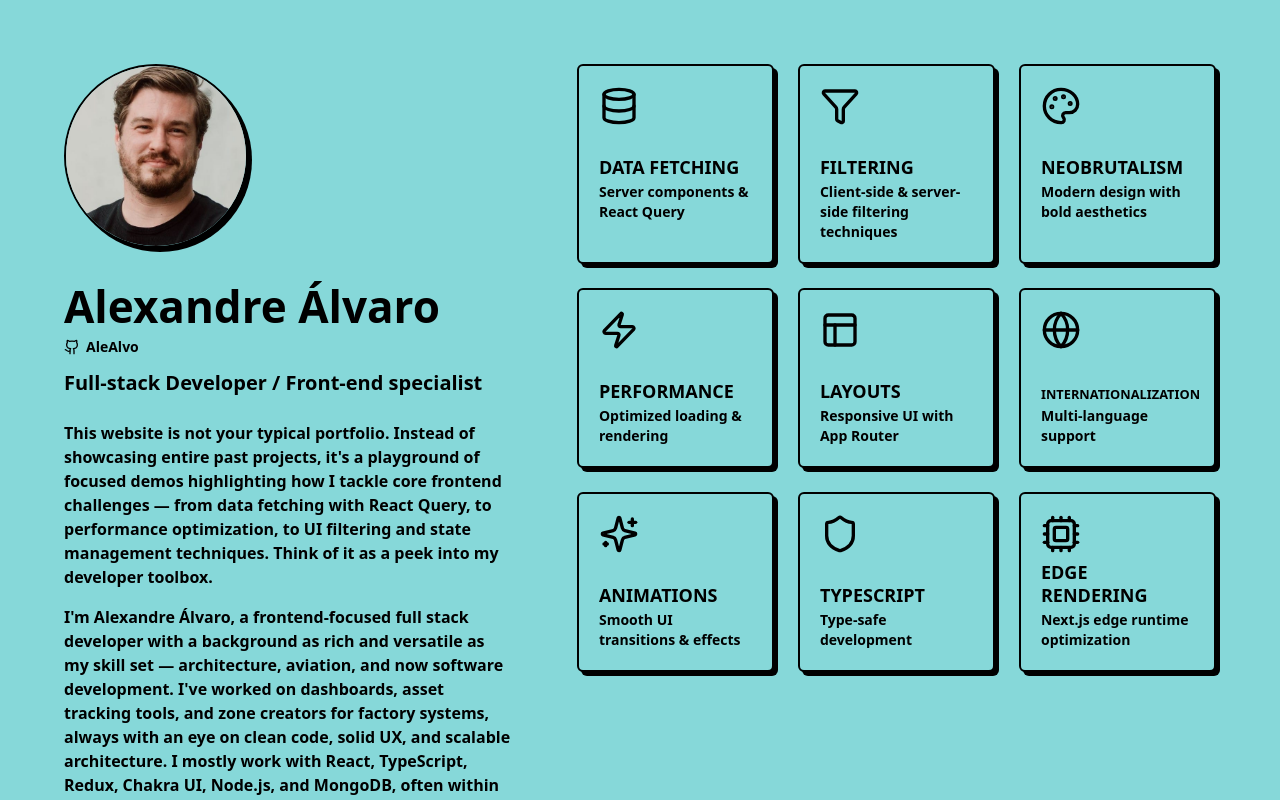
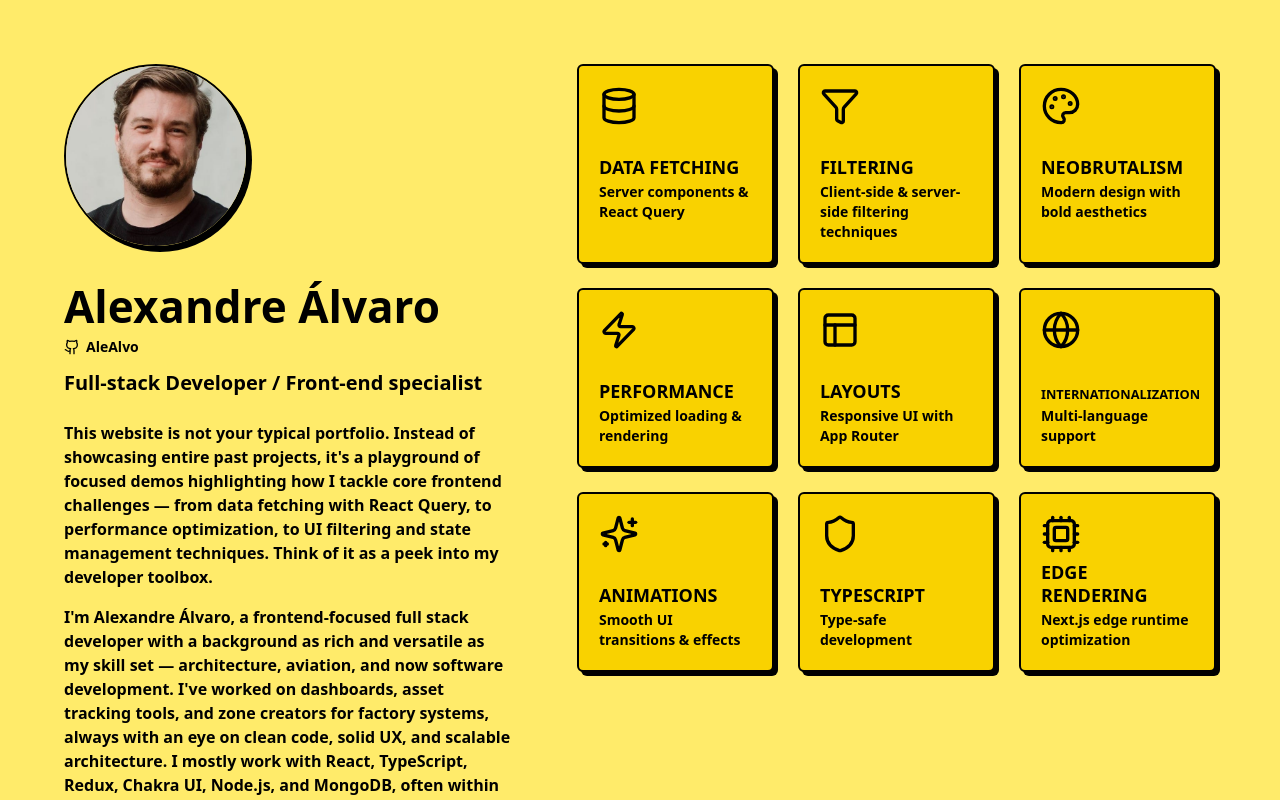
Before and after one commit to AleAlvo/portfolio, a Next.js app: page / in a window 1280 px wide. Shown: the top 800 px of the page. Built offline with nearby package versions, Linux system fonts and the light colour scheme; a web font is replaced by a local one.

Commit message:
Update color scheme: swap primary/secondary colors and adjust LinkCard background

```diff
--- a/src/app/globals.css
+++ b/src/app/globals.css
@@ -6,15 +6,17 @@
 :root {
 	/* Main color schemes - based on provided palette */
 
-	/* Primary - Teal (#A7DBD8 as main) */
-	--primary-main: oklch(83.12% 0.08 196.66); /* #A7DBD8 */
-	--primary-dark: oklch(67.25% 0.08 196.66); /* Darker teal */
-	--primary-darker: oklch(51.38% 0.08 196.66); /* Darkest teal */
+	/* Primary - Yellow (#FFDB58 as main) - Was Secondary */
+	--primary-main: oklch(
+		94% 0.15 96.42
+	); /* Middle ground yellow - between pastel and previous */
+	--primary-dark: oklch(87.03% 0.19 96.42); /* #FFDB58 - Previous primary-main */
+	--primary-darker: oklch(71.16% 0.19 96.42); /* Previous primary-dark */
 
-	/* Secondary - Yellow (#FFDB58 as main) */
-	--secondary-main: oklch(87.03% 0.19 96.42); /* #FFDB58 */
-	--secondary-dark: oklch(71.16% 0.19 96.42); /* Darker yellow */
-	--secondary-darker: oklch(55.29% 0.19 96.42); /* Darkest yellow */
+	/* Secondary - Teal (#A7DBD8 as main) - Was Primary */
+	--secondary-main: oklch(83.12% 0.08 196.66); /* #A7DBD8 */
+	--secondary-dark: oklch(67.25% 0.08 196.66); /* Darker teal */
+	--secondary-darker: oklch(51.38% 0.08 196.66); /* Darkest teal */
 
 	/* Tertiary - Salmon (#FFA07A as main) */
 	--tertiary-main: oklch(76.11% 0.15 45.43); /* #FFA07A */
@@ -22,13 +24,13 @@
 	--tertiary-darker: oklch(44.37% 0.15 45.43); /* Darkest salmon */
 
 	/* Skill level mappings */
-	--junior-color: var(--primary-main);
-	--junior-dark: var(--primary-dark);
-	--junior-darker: var(--primary-darker);
+	--junior-color: var(--secondary-main); /* Updated to be the teal color */
+	--junior-dark: var(--secondary-dark);
+	--junior-darker: var(--secondary-darker);
 
-	--mid-color: var(--secondary-main);
-	--mid-dark: var(--secondary-dark);
-	--mid-darker: var(--secondary-darker);
+	--mid-color: var(--primary-main); /* Updated to be the yellow color */
+	--mid-dark: var(--primary-dark);
+	--mid-darker: var(--primary-darker);
 
 	--senior-color: var(--tertiary-main);
 	--senior-dark: var(--tertiary-dark);
@@ -37,7 +39,7 @@
 	/* System colors */
 	--success: oklch(76.34% 0.18 142.52); /* Green */
 	--success-foreground: oklch(100% 0 0);
-	--warning: oklch(87.03% 0.19 96.42); /* Same as secondary-main (yellow) */
+	--warning: oklch(87.03% 0.19 96.42); /* Original warning color (same as primary-dark) */
 	--warning-foreground: oklch(0% 0 0);
 	--error: oklch(65.71% 0.199 16.47); /* #FF6B6B */
 	--error-foreground: oklch(100% 0 0);
--- a/src/components/link-card.tsx
+++ b/src/components/link-card.tsx
@@ -18,7 +18,9 @@ export function LinkCard({
 	isExternal = false,
 }: LinkCardProps) {
 	const CardComponent = (
-		<div className="border-border shadow-shadow text-foreground rounded-md bg-main hover:translate-x-[4px] hover:translate-y-[4px] hover:shadow-none border-2 p-5 transition-all cursor-pointer h-full flex flex-col">
+		<div
+			className="border-border shadow-shadow text-foreground rounded-md hover:translate-x-[4px] hover:translate-y-[4px] hover:shadow-none border-2 p-5 transition-all cursor-pointer h-full flex flex-col"
+			style={{ backgroundColor: "var(--primary-dark)" }}>
 			<div className="flex items-start justify-between">
 				<Icon className="h-8 w-8 sm:h-10 sm:w-10" />
 			</div>
```
